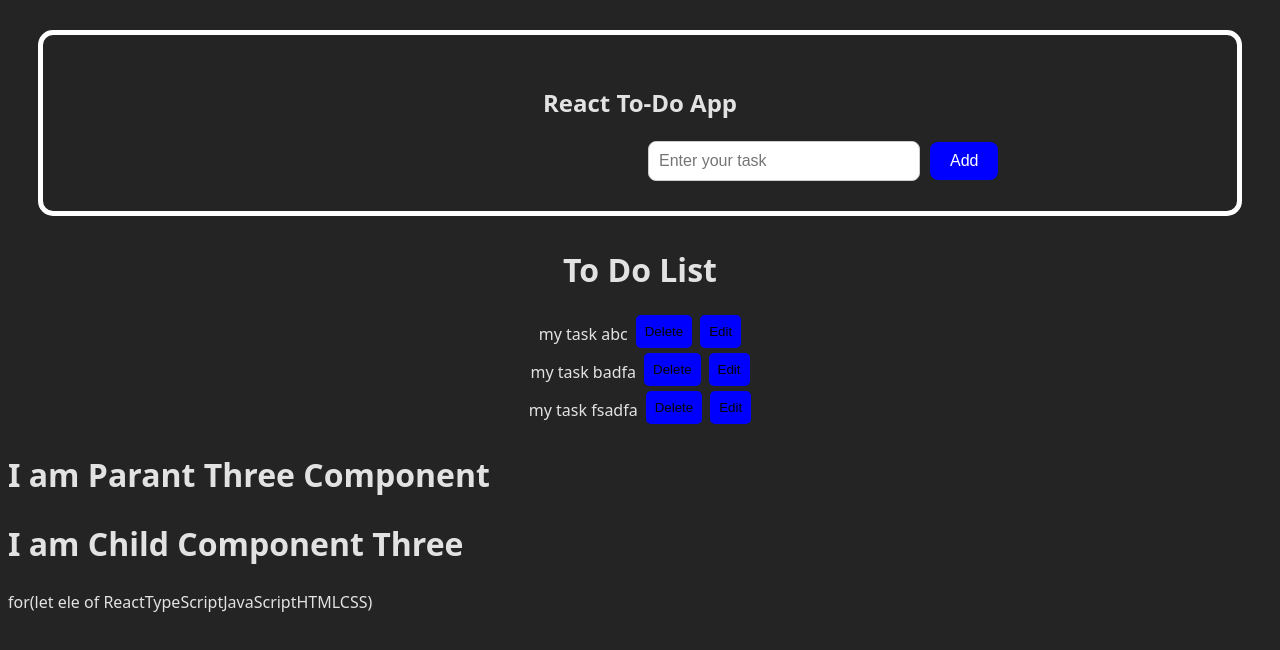
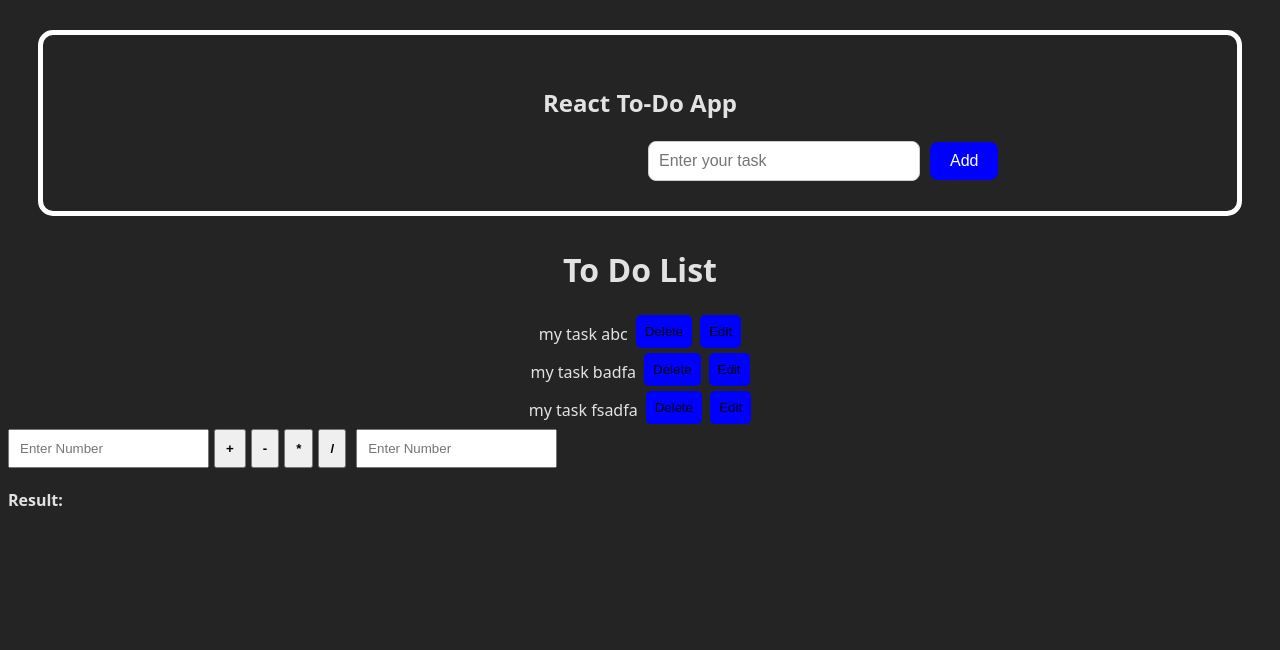
Before and after one commit to kgovardhan409/to-do-react-app, a React (Vite) app in the folder my-todo-app/: page / in a window 1280 px wide. Shown: the top 650 px of the page. Built offline with nearby package versions, Linux system fonts and the light colour scheme.

Commit message:
Added Calculator and Counter component with basic operations

```diff
--- a/my-todo-app/src/App.tsx
+++ b/my-todo-app/src/App.tsx
@@ -1,11 +1,13 @@
 import "./App.css";
-import ParantThree from "./Components/ParantThree";
+// import ParantThree from "./Components/ParantThree";
 // import ParantTwo from "./Components/ParantTwo";
 // import ParantOne from "./Components/ParantOne";
 import ToDoComponant from "./Components/ToDoComponant";
 import ToDoList from "./Components/ToDoList";
+import Calculator from "./Components/Utilities/Calculator";
+// import Counter from "./Components/Utilities/Counter";
 import { Todo } from "./model/ToDoModel";
-import Parent from "./Parent";
+// import Parent from "./Parent";
 
 function App() {
   const mylist: Todo[] = [
@@ -14,11 +16,11 @@ function App() {
     { taskId: 3, taskName: "my task fsadfa" },
   ];
 
-  const reminders: Todo[] = [
-    { taskId: 1, taskName: "my task abc" },
-    { taskId: 2, taskName: "my task badfa" },
-    { taskId: 3, taskName: "my task fsadfa" },
-  ];
+  // const reminders: Todo[] = [
+  //   { taskId: 1, taskName: "my task abc" },
+  //   { taskId: 2, taskName: "my task badfa" },
+  //   { taskId: 3, taskName: "my task fsadfa" },
+  // ];
 
   return (
     <div className="container">
@@ -30,7 +32,12 @@ function App() {
       {/* <ParantOne /> */}
       {/* <ParantTwo /> */}
 
-      <ParantThree />
+      {/* <ParantThree /> */}
+
+    {/* <Counter /> */}
+
+    <Calculator />
+
     </div>
   );
 }
--- /dev/null
+++ b/my-todo-app/src/Components/Utilities/Calculator.tsx
@@ -0,0 +1,62 @@
+import React, { useState } from 'react';
+
+const Calculator = () => {
+  const [num1, setNum1] = useState<number>(0);
+  const [num2, setNum2] = useState<number>(0);
+  const [res, setRes] = useState<number | string>('');
+
+  const handleCalculation = (operator: string) => {
+    let result;
+    switch (operator) {
+      case '+':
+        result = num1 + num2;
+        break;
+      case '-':
+        result = num1 - num2;
+        break;
+      case '*':
+        result = num1 * num2;
+        break;
+      case '/':
+        result = num2 !== 0 ? num1 / num2 : 'Cannot divide by zero';
+        break;
+      default:
+        result = 'Invalid';
+    }
+    setRes(result);
+  };
+
+  return (
+    <>
+      <input
+        type="number"
+        style={{ padding: '10px', marginRight: '5px' }}
+        onChange={(e) => setNum1(parseFloat(e.target.value))}
+        placeholder="Enter Number"
+      />
+
+      <button style={btnStyle} onClick={() => handleCalculation('+')}><b>+</b></button>
+      <button style={btnStyle} onClick={() => handleCalculation('-')}><b>-</b></button>
+      <button style={btnStyle} onClick={() => handleCalculation('*')}><b>*</b></button>
+      <button style={btnStyle} onClick={() => handleCalculation('/')}><b>/</b></button>
+
+      <input
+        type="number"
+        style={{ padding: '10px', marginLeft: '5px' }}
+        onChange={(e) => setNum2(parseFloat(e.target.value))}
+        placeholder="Enter Number"
+      />
+
+      <div style={{ marginTop: '20px', fontWeight: 'bold' }}>
+        Result: {res}
+      </div>
+    </>
+  );
+};
+
+const btnStyle = {
+  padding: '10px',
+  marginRight: '5px',
+};
+
+export default Calculator;
--- /dev/null
+++ b/my-todo-app/src/Components/Utilities/Counter.tsx
@@ -0,0 +1,62 @@
+
+import React, { useState } from 'react'
+
+
+const Counter = () => {
+
+  const [count, setCount] = useState<number>(0)
+
+  const handleIncrement = ()=>{
+    setCount(prevCount => prevCount + 1)
+  }
+
+  const handleIecrementTen= ()=>{
+    setCount(prevCount => prevCount + 10)
+  }
+
+  const handleDecrement = ()=>{
+
+    if(count > 0) {
+      setCount(value => value - 1)
+    }
+
+  }
+
+
+  return (
+
+
+    <>
+
+      <div style={{ width: '50%', margin: '0 auto' }}>
+
+
+
+        <button style={{ padding: '10px', marginRight: '5px' }} onClick={handleDecrement}>Decrement <b>-</b> </button>
+
+        <input type="text" style={{ padding: '10px', marginRight: '5px' }} readOnly value={count} />
+
+        <button style={{ padding: '10px', marginRight: '5px' }} onClick={handleIncrement}>Increment <b>+</b></button>
+
+        <button style={{ padding: '10px', marginRight: '5px' }} onClick={handleIecrementTen}>Increment  <b>+ 10</b></button>
+
+
+
+
+      </div>
+
+
+
+
+
+
+
+
+
+
+    </>
+  )
+
+}
+
+export default Counter
--- a/my-todo-app/src/Parent.tsx
+++ b/my-todo-app/src/Parent.tsx
@@ -4,9 +4,9 @@ import { Person } from "./model/ToDoModel";
 const Parent: React.FC = () => {
   function myfunction() {}
 
-  let message: String = "Hi";
+  // let message: String = "Hi";
 
-  let phoneNumber: number = 1234;
+  // let phoneNumber: number = 1234;
 
   const mahesh: Person = {
     firstName: "Mahesh",
```
